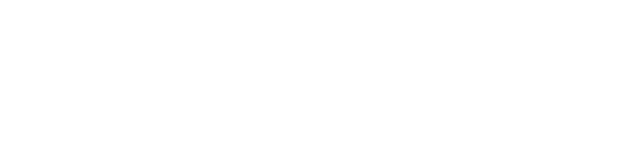
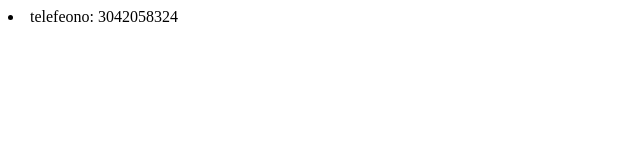
Before and after one commit to mniebles4549/mysite, a plain HTML site: page contact.html in a window 1280 px wide. Shown: the whole page, without its empty margins (0-640 px from the left). Drawn offline with Linux system fonts and the light colour scheme.

Commit message:
Contacto michel

```diff
--- a/contact.html
+++ b/contact.html
@@ -7,6 +7,6 @@
     <title>Document</title>
 </head>
 <body>
-
+    <li>telefeono: 3042058324 </li>
 </body>
 </html>
```
